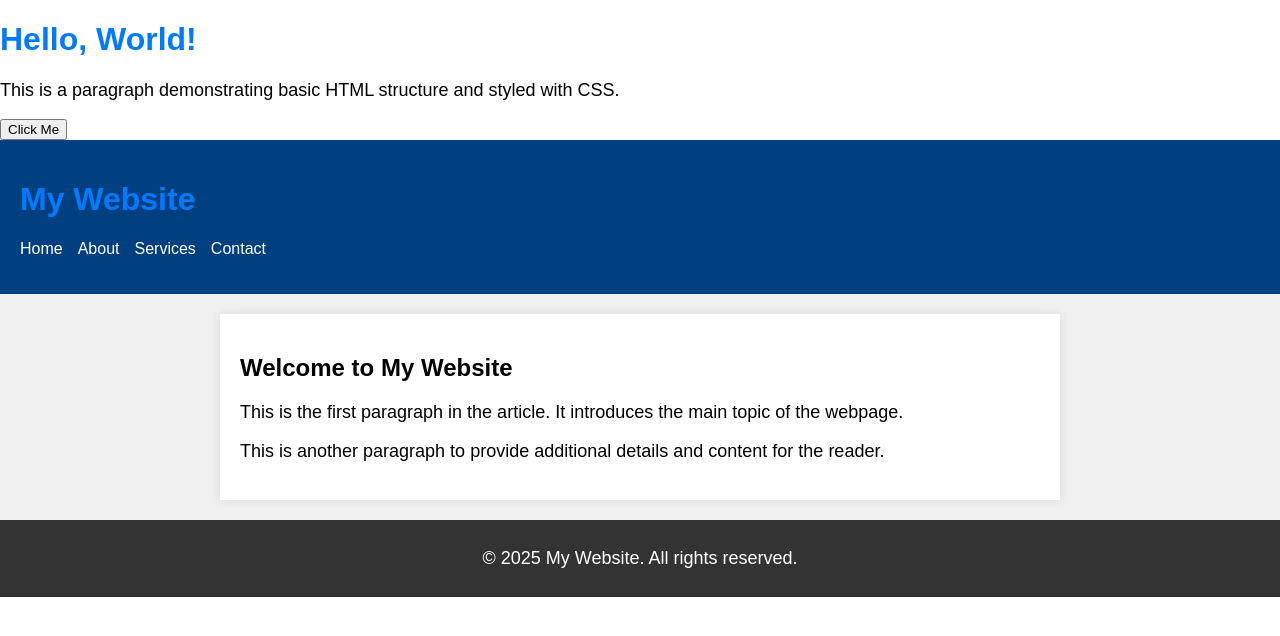
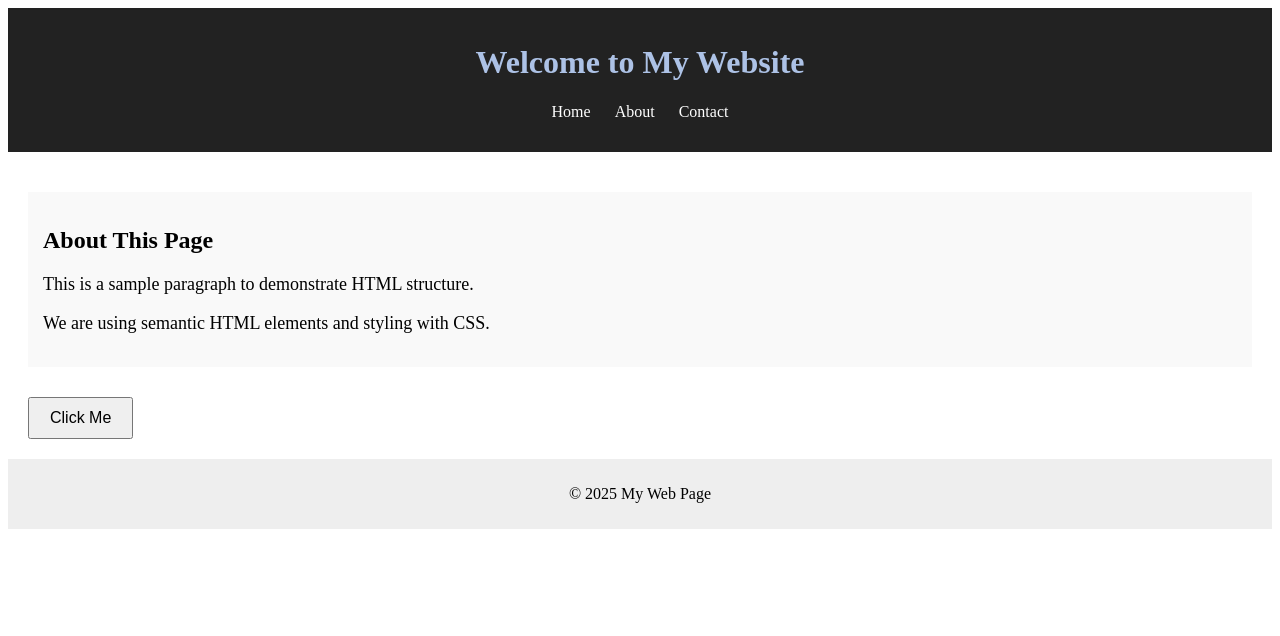
Before and after one commit to kothari8/TSX-Unstop-Web-Development, a plain HTML site: page index.html in a window 1280 px wide. Drawn offline with Linux system fonts and the light colour scheme.

Commit message:
Combined Task 1 and 2 into a single HTML and CSS layout

```diff
--- a/index.html
+++ b/index.html
@@ -1,4 +1,4 @@
-<!DOCTYPE html>
+<!-- <!DOCTYPE html>
 <html lang="en">
 <head>
     <meta charset="UTF-8">
@@ -50,4 +50,50 @@
     </footer>
 
 </body>
+</html> -->
+
+<!DOCTYPE html>
+<html lang="en">
+<head>
+    <meta charset="UTF-8">
+    <title>My Web Page</title>
+    <link rel="stylesheet" href="style.css">
+</head>
+<body>
+
+    <!-- Header with navigation -->
+    <header>
+        <h1>Welcome to My Website</h1>
+        <nav>
+            <ul>
+                <li><a href="#">Home</a></li>
+                <li><a href="#">About</a></li>
+                <li><a href="#">Contact</a></li>
+            </ul>
+        </nav>
+    </header>
+
+    <!-- Main content -->
+    <main>
+        <article>
+            <h2>About This Page</h2>
+            <p>This is a sample paragraph to demonstrate HTML structure.</p>
+            <p>We are using semantic HTML elements and styling with CSS.</p>
+        </article>
+
+        <!-- Button from Task 1 -->
+        <button>Click Me</button>
+    </main>
+
+    <!-- Footer -->
+    <footer>
+        <p>&copy; 2025 My Web Page</p>
+    </footer>
+
+    <!-- JavaScript -->
+    <script>
+        console.log("Page loaded successfully!");
+    </script>
+
+</body>
 </html>
--- a/style.css
+++ b/style.css
@@ -1,58 +1,56 @@
-h1 {
-    color: #007BFF; /* Blue heading */
-}
-
-p {
-    font-size: 18px; /* Larger font size */
-}
-
-body {
-    font-family: Arial, sans-serif;
-    margin: 0;
-    padding: 0;
-}
-
-/* Header and nav */
+/* Header Styling */
 header {
-    background-color: #004080;
+    background-color: #222;
     color: white;
-    padding: 20px;
+    padding: 15px;
+    text-align: center;
 }
 
 nav ul {
-    list-style-type: none;
+    list-style: none;
     padding: 0;
-    display: flex;
-    gap: 15px;
 }
 
 nav ul li {
     display: inline-block;
+    margin: 0 10px;
 }
 
 nav ul li a {
+    color: white;
     text-decoration: none;
-    color: white;
 }
 
-/* Main and article */
+/* Main & Article Styling */
 main {
     padding: 20px;
-    background-color: #f0f0f0;
 }
 
 article {
-    background: white;
-    padding: 20px;
-    margin: auto;
-    max-width: 800px;
-    box-shadow: 0px 0px 10px rgba(0,0,0,0.1);
+    margin: 20px 0;
+    padding: 15px;
+    background-color: #f9f9f9;
 }
 
-/* Footer */
+/* Heading and Paragraph Styling */
+h1 {
+    color: rgb(173, 194, 230);
+}
+
+article p {
+    font-size: 18px;
+}
+
+/* Button Styling */
+button {
+    padding: 10px 20px;
+    font-size: 16px;
+    margin-top: 10px;
+}
+
+/* Footer Styling */
 footer {
+    background-color: #eee;
     text-align: center;
     padding: 10px;
-    background-color: #333;
-    color: white;
 }
```
